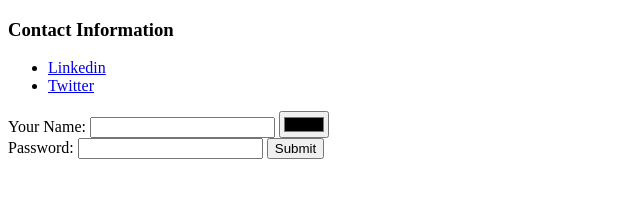
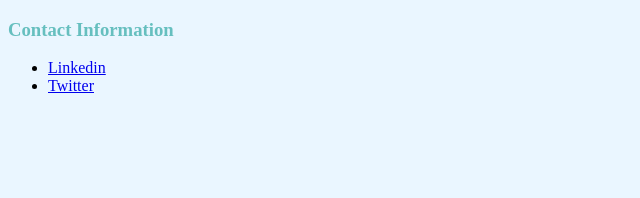
Before and after one commit to atharvakej/CV, a plain HTML site: page contact.html in a window 1280 px wide. Shown: the whole page, without its empty margins (0-640 px from the left). Drawn offline with Linux system fonts and the light colour scheme.

Commit message:
Update contact.html

```diff
--- a/contact.html
+++ b/contact.html
@@ -5,6 +5,7 @@
     <meta http-equiv="X-UA-Compatible" content="IE=edge">
     <meta name="viewport" content="width=device-width, initial-scale=1.0">
     <title>Contact Details</title>
+    <link rel="stylesheet" href="style.css"
 </head>
 <body>
     <h3>Contact Information</h3>
@@ -12,7 +13,7 @@
         <li><a href="https://www.linkedin.com/in/atharvakj/">Linkedin</a></li>
         <li><a href="https://twitter.com/atharva_kj">Twitter</a></li>
     </ul>
-
+<!--
     <form class="" action="personal_site.html" method="">
         <label>Your Name:</label>
         <input type="text" name="" value="">
@@ -22,6 +23,6 @@
         <input type="submit" name="">
 
 
-    </form>
+    </form> -->
 </body>
 </html>
```
